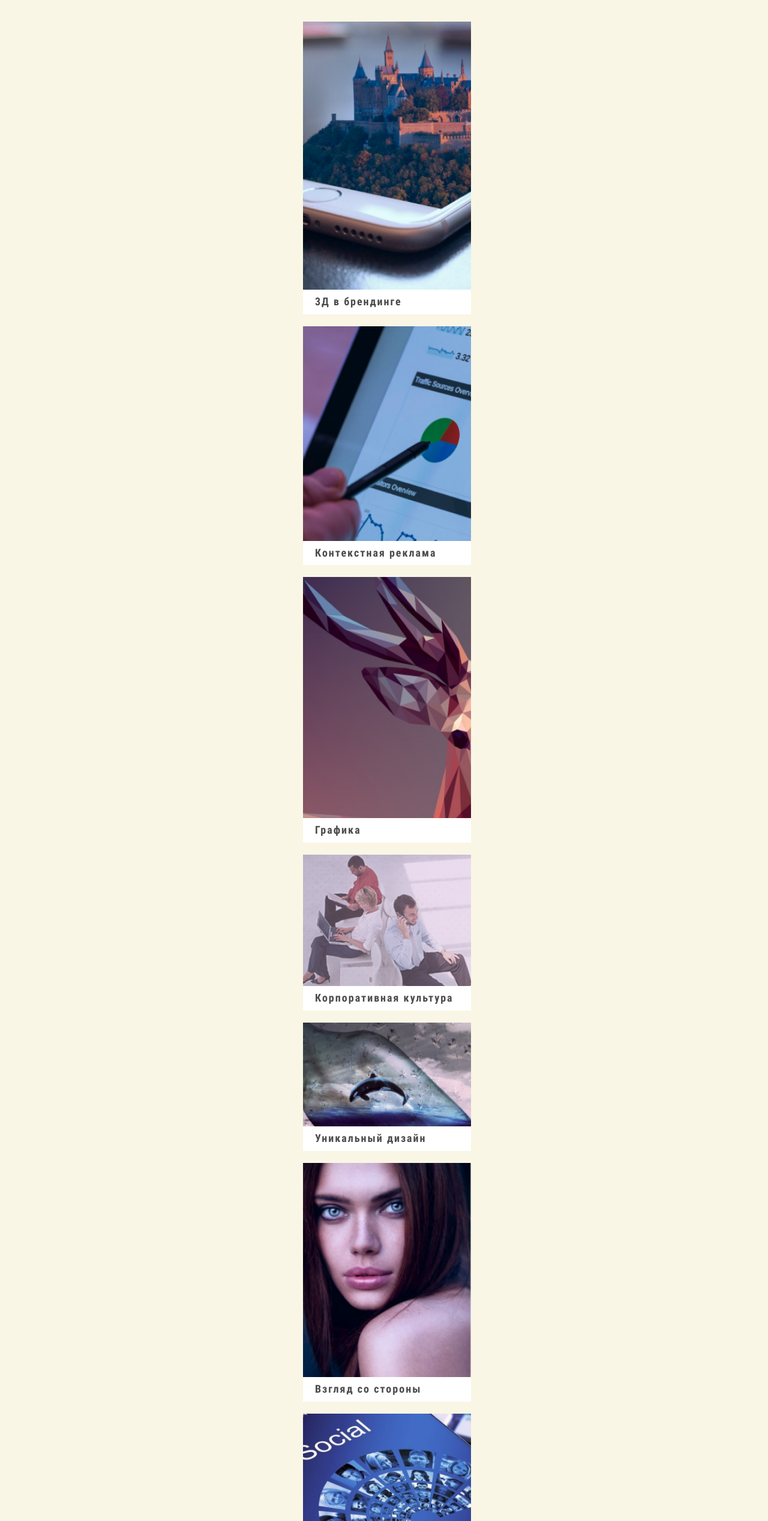
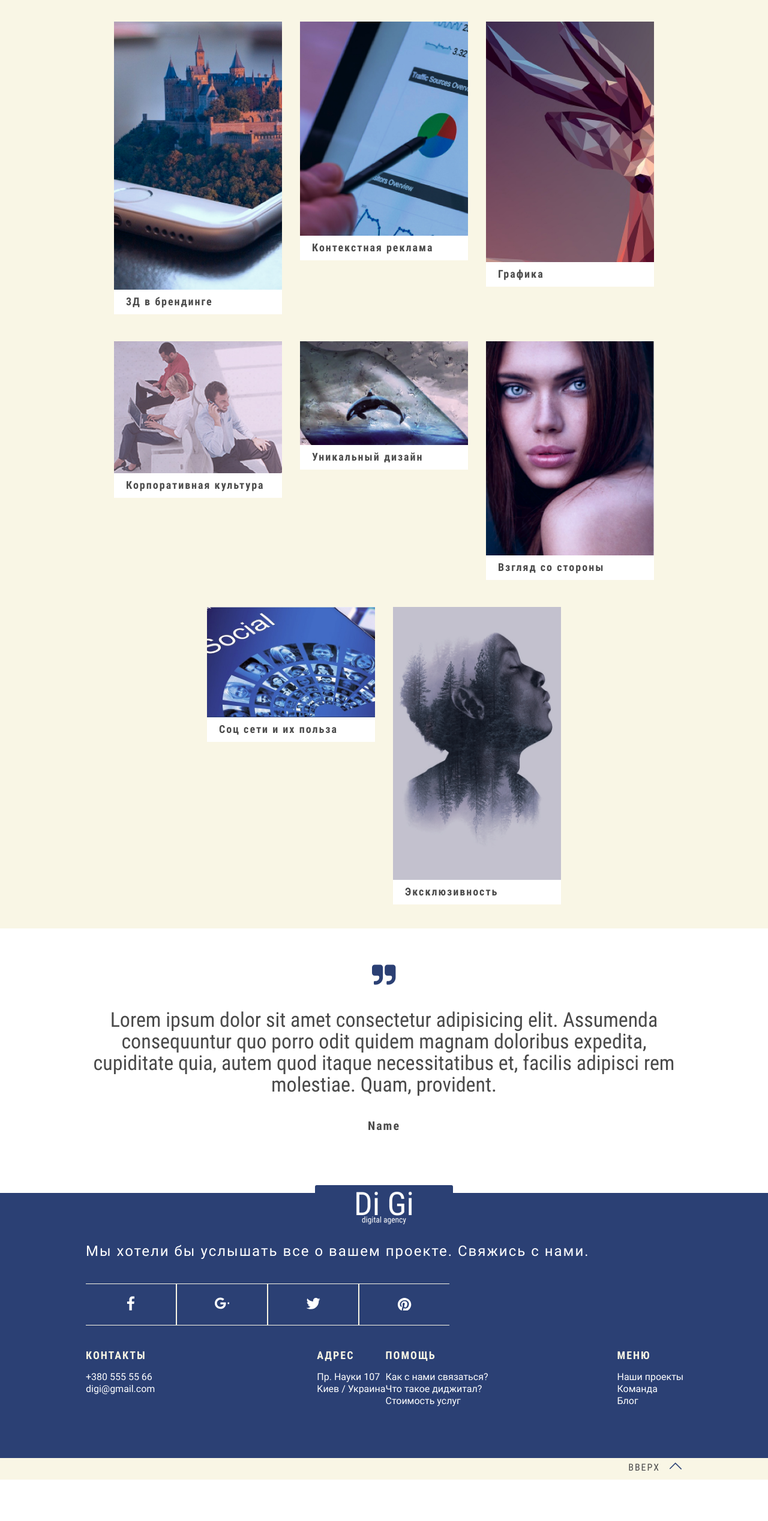
Before and after one commit to NilsRondhuis/new-di-gi, a website built with Parcel: page src/index.html in a window 1280 px wide. Shown: the part 5475-8011 px from the top of the page at 60% size. After the commit the page ends 7942 px from the top, so only its background shows below. Built offline with nearby package versions, Linux system fonts and the light colour scheme.

Commit message:
portrait done

```diff
--- a/src/index.html
+++ b/src/index.html
@@ -292,116 +292,117 @@
         <div class="container">
           <h2 class="section-title section-news__title">Последние Новости</h2>
 
+          <!-- Переделать на гриды -->
         <ul class="list-news">
           <li class="list-news__item">
             <a href="" class="list-news__link">
-              <picture class="list-news__pic">
-                <source srcset="
-                ./images/mobile/news/news-1.jpg 1x
-                ./images/mobile/news/news-1@2x.jpg 2x
-                ./images/mobile/news/news-1@3x.jpg 3x
-                ">
+              <img
+              srcset="
+              ./images/mobile/news/news-1@2x.jpg 300w
+              ./images/mobile/news/news-1@3x.jpg 600w
+              "
+              sizes="(min-width: 640px) 518px, (max-width: 639px) 280px, 100vw"
+              src="./images/mobile/news/news-1@2x.jpg"
+              alt="1">
 
-                <img src="./images/mobile/news/news-1.jpg" alt="1" width="280">
-              </picture>
               <p class="list-news__subhead list-news__subhead--design">3Д в брендинге</p>
             </a>
           </li>
           <li class="list-news__item">
             <a href="" class="list-news__link">
-              <picture class="list-news__pic">
-                <source srcset="
-                ./images/mobile/news/news-2.jpg 1x
-                ./images/mobile/news/news-2@2x.jpg 2x
-                ./images/mobile/news/news-2@3x.jpg 3x
-                ">
+              <img
+              srcset="
+              ./images/mobile/news/news-2@2x.jpg 300w
+              ./images/mobile/news/news-2@3x.jpg 600w
+              "
+              sizes="(min-width: 640px) 518px, (max-width: 639px) 280px, 100vw"
+              src="./images/mobile/news/news-2@2x.jpg"
+              alt="2">
 
-                <img src="./images/mobile/news/news-2.jpg" alt="2" width="280">
-              </picture>
               <p class="list-news__subhead list-news__subhead--design">Контекстная реклама</p>
             </a>
           </li>
           <li class="list-news__item">
             <a href="" class="list-news__link">
-              <picture class="list-news__pic">
-                <source srcset="
-                ./images/mobile/news/news-3.jpg 1x
-                ./images/mobile/news/news-3@2x.jpg 2x
-                ./images/mobile/news/news-3@3x.jpg 3x
-                ">
+              <img
+              srcset="
+              ./images/mobile/news/news-3@2x.jpg 300w
+              ./images/mobile/news/news-3@3x.jpg 600w
+              "
+              sizes="(min-width: 640px) 518px, (max-width: 639px) 280px, 100vw"
+              src="./images/mobile/news/news-3@2x.jpg"
+              alt="3">
 
-                <img src="./images/mobile/news/news-3.jpg" alt="3" width="280">
-              </picture>
               <p class="list-news__subhead list-news__subhead--design">Графика</p>
             </a>
           </li>
           <li class="list-news__item">
             <a href="" class="list-news__link">
-              <picture class="list-news__pic">
-                <source srcset="
-                ./images/mobile/news/news-4.jpg 1x
-                ./images/mobile/news/news-4@2x.jpg 2x
-                ./images/mobile/news/news-4@3x.jpg 3x
-                ">
+              <img
+              srcset="
+              ./images/mobile/news/news-4@2x.jpg 300w
+              ./images/mobile/news/news-4@3x.jpg 600w
+              "
+              sizes="(min-width: 640px) 518px, (max-width: 639px) 280px, 100vw"
+              src="./images/mobile/news/news-4@2x.jpg"
+              alt="4">
 
-                <img src="./images/mobile/news/news-4.jpg" alt="4" width="280">
-              </picture>
               <p class="list-news__subhead list-news__subhead--design">Корпоративная культура</p>
             </a>
           </li>
           <li class="list-news__item">
             <a href="" class="list-news__link">
-              <picture class="list-news__pic">
-                <source srcset="
-                ./images/mobile/news/news-5.jpg 1x
-                ./images/mobile/news/news-5@2x.jpg 2x
-                ./images/mobile/news/news-5@3x.jpg 3x
-                ">
+              <img
+              srcset="
+              ./images/mobile/news/news-5@2x.jpg 300w
+              ./images/mobile/news/news-5@3x.jpg 600w
+              "
+              sizes="(min-width: 640px) 518px, (max-width: 639px) 280px, 100vw"
+              src="./images/mobile/news/news-5@2x.jpg"
+              alt="5">
 
-                <img src="./images/mobile/news/news-5.jpg" alt="5" width="280">
-              </picture>
               <p class="list-news__subhead list-news__subhead--design">Уникальный дизайн</p>
             </a>
           </li>
           <li class="list-news__item">
             <a href="" class="list-news__link">
-              <picture class="list-news__pic">
-                <source srcset="
-                ./images/mobile/news/news-6.jpg 1x
-                ./images/mobile/news/news-6@2x.jpg 2x
-                ./images/mobile/news/news-6@3x.jpg 3x
-                ">
+              <img
+              srcset="
+              ./images/mobile/news/news-6@2x.jpg 300w
+              ./images/mobile/news/news-6@3x.jpg 600w
+              "
+              sizes="(min-width: 640px) 518px, (max-width: 639px) 280px, 100vw"
+              src="./images/mobile/news/news-6@2x.jpg"
+              alt="6">
 
-                <img src="./images/mobile/news/news-6.jpg" alt="6" width="280">
-              </picture>
               <p class="list-news__subhead list-news__subhead--design">Взгляд со стороны</p>
             </a>
           </li>
           <li class="list-news__item">
             <a href="" class="list-news__link">
-              <picture class="list-news__pic">
-                <source srcset="
-                ./images/mobile/news/news-7.jpg 1x
-                ./images/mobile/news/news-7@2x.jpg 2x
-                ./images/mobile/news/news-7@3x.jpg 3x
-                ">
+              <img
+              srcset="
+              ./images/mobile/news/news-7@2x.jpg 300w
+              ./images/mobile/news/news-7@3x.jpg 600w
+              "
+              sizes="(min-width: 640px) 518px, (max-width: 639px) 280px, 100vw"
+              src="./images/mobile/news/news-7@2x.jpg"
+              alt="7">
 
-                <img src="./images/mobile/news/news-7.jpg" alt="7" width="280">
-              </picture>
               <p class="list-news__subhead list-news__subhead--design">Соц сети и их польза</p>
             </a>
           </li>
           <li class="list-news__item">
             <a href="" class="list-news__link">
-              <picture class="list-news__pic">
-                <source srcset="
-                ./images/mobile/news/news-8.jpg 1x
-                ./images/mobile/news/news-8@2x.jpg 2x
-                ./images/mobile/news/news-8@3x.jpg 3x
-                ">
+              <img
+              srcset="
+              ./images/mobile/news/news-8@2x.jpg 300w
+              ./images/mobile/news/news-8@3x.jpg 600w
+              "
+              sizes="(min-width: 640px) 518px, (max-width: 639px) 280px, 100vw"
+              src="./images/mobile/news/news-8@2x.jpg"
+              alt="8">
 
-                <img src="./images/mobile/news/news-8.jpg" alt="8" width="280">
-              </picture>
               <p class="list-news__subhead list-news__subhead--design">Эксклюзивность</p>
             </a>
           </li>
@@ -473,36 +474,54 @@
             </li>
           </ul>
 
-          <address class="page-footer__address">
-            <p class="page-footer__meta-title">КОНТАКТЫ</p>
-            <ul class="list-meta">
-              <li class="list-meta__item"><a href="tel:+3805555566" class="list-meta__link">+380 555 55 66</a></li>
-              <li class="list-meta__item"><a href="mailto:digi@gmail.com" class="list-meta__link">digi@gmail.com</a></li>
-            </ul>
+          <ul class="list-meta">
+            <li class="list-meta__item">
+                <p class="page-footer__meta-title">КОНТАКТЫ</p>
+                <address>
+                  <ul class="list-contacts">
+                    <li class="list-contacts__item">
+                      <a href="tel:+3805555566" class="list-meta__link">+380 555 55 66</a>
+                    </li>
+                    <li class="list-contacts__item">
+                      <a href="mailto:digi@gmail.com" class="list-meta__link">digi@gmail.com</a>
+                    </li>
+                  </ul>
+                </address>
+            </li>
+            <li class="list-meta__item">
+              <p class="page-footer__meta-title">АДРЕС</p>
+              <address>
+                <a href="" target="_blank" rel="noopener noreferer" class="list-meta__link">Пр. Науки 107 <br> Kиев / Украина</a>
+              </address>
+            </li>
+            <li class="list-meta__item">
+              <p class="page-footer__meta-title">ПОМОЩЬ</p>
+              <ul class="list-help">
+                <li class="list-help__item">
+                  <a href="" class="list-meta__link" >Как с нами связаться?</a>
+                </li>
+                <li class="list-help__item">
+                  <a href="" class="list-meta__link" >Что такое диджитал?</a>
+                </li>
+                <li class="list-help__item">
+                  <a href="" class="list-meta__link" >Стоимость услуг</a>
+                </li>
+              </ul>
+            </li>
+            <li class="list-meta__item">
+              <p class="page-footer__meta-title">МЕНЮ</p>
 
-            <p class="page-footer__meta-title">АДРЕС</p>
-            <ul class="list-meta">
-              <li class="list-meta__item"><a href="" target="_blank" rel="noopener noreferer" class="list-meta__link">Пр. Науки 107 Kиев / Украина</a></li>
-            </ul>
-
-            <p class="page-footer__meta-title">ПОМОЩЬ</p>
-            <ul class="list-meta">
-              <li class="list-meta__item" ><a href="" class="list-meta__link" >Как с нами связаться?</a></li>
-              <li class="list-meta__item" ><a href="" class="list-meta__link" >Что такое диджитал?</a></li>
-              <li class="list-meta__item" ><a href="" class="list-meta__link" >Стоимость услуг</a></li>
-            </ul>
-
-            <p class="page-footer__meta-title">МЕНЮ</p>
-            <ul class="list-meta">
-              <li class="list-meta__item"><a href="" class="list-meta__link">Наши проекты</a></li>
-              <li class="list-meta__item"><a href="" class="list-meta__link">Команда</a></li>
-              <li class="list-meta__item"><a href="" class="list-meta__link">Блог</a></li>
-            </ul>
-          </address>
+              <ul class="list-menu">
+                <li class="list-menu__item"><a href="" class="list-meta__link">Наши проекты</a></li>
+                <li class="list-menu__item"><a href="" class="list-meta__link">Команда</a></li>
+                <li class="list-menu__item"><a href="" class="list-meta__link">Блог</a></li>
+              </ul>
+            </li>
+          </ul>
       </div>
     </footer>
     <div class="up-container">
-      <div class="container centered">
+      <div class="container centered centered--portrait-left">
         <button class="up-container__btn">
           Вверх
           <svg class="up-container__icon">
--- a/src/js/common.js
+++ b/src/js/common.js
@@ -1,10 +1,12 @@
 const refs = {
     listProject: document.querySelector('.list-project'),
     listService: document.querySelector('.list-service'),
+    listNews: document.querySelector('.list-news'),
 }
 
 refs.listProject.addEventListener('click', noReset);
 refs.listService.addEventListener('click', noReset);
+refs.listNews.addEventListener('click', noReset);
 
 function noReset(e) {
     e.preventDefault();
--- a/src/sass/components/_btn-up.scss
+++ b/src/sass/components/_btn-up.scss
@@ -3,6 +3,15 @@
     justify-content: center;
     background-color: var(--secondary-cl);
     padding: 60px 0;
+
+    @include for-size(portrait) {
+        padding: 7px 0;
+    }
+}
+.centered--portrait-left {
+    @include for-size(portrait) {
+        justify-content: end;
+    }
 }
 .up-container__btn {
     display: flex;
@@ -13,13 +22,25 @@
     font-family: var(--heading-text-fonts);
     @include fonts-property (16px, 1.18);
     letter-spacing: 2px;
+    text-transform: uppercase;
     color: var(--dark-cl);
     background-color: transparent;
     border: none;
+
+    @include for-size(portrait) {
+        flex-direction: row;
+        align-items: normal;
+    }
 }
 .up-container__icon {
     margin-top: 15px;
     width: 16px;
     height: 15px;
     fill: var(--accent-cl);
+
+    @include for-size(portrait) {
+        margin: 0 0 0 15px;
+        width: 22px;
+        height: 22px;
+    }
 }
--- a/src/sass/components/_footer.scss
+++ b/src/sass/components/_footer.scss
@@ -24,30 +24,91 @@
     text-align: center;
     letter-spacing: 2px;
     color: var(--white-cl);
+
+    @include for-size(portrait) {
+        @include fonts-property (24px, 1.08);
+        text-align: start;
+    }
 }
 .list-social {
     margin-bottom: 40px;
     display: flex;
     flex-direction: column;
     align-items: center;
+
+    @include for-size(portrait) {
+        flex-direction: row;
+    }
 }
 .list-social__item {
 
     &:not(:last-child) {
         margin-bottom: 10px;
+
+        @include for-size(portrait) {
+            margin: 0;
+        }
+    }
+
+    @include for-size(portrait) {
+        border: 1px solid var(--secondary-cl);
+
+        &:first-child {
+            border-left: none;
+        }
+        &:last-child {
+            border-right: none;
+        }
     }
 }
 .list-social__link {
+    display: inline-block;
+
+    @include for-size(portrait) {
+
+        padding: 20px 63px;
+    }
 }
 .list-social__icon {
     width: 24px;
     height: 24px;
     fill: var(--white-cl);
 }
-.page-footer__address {
+
+.list-meta {
     display: flex;
     flex-direction: column;
-    align-items: center;
+
+    &:not(:last-child) {
+        margin-bottom: 40px;
+    }
+
+    @include for-size(portrait) {
+        flex-direction: row;
+        flex-wrap: wrap;
+        margin-right: -20px;
+    }
+}
+.list-meta__item {
+    text-align: center;
+
+    &:not(:last-child) {
+        margin-bottom: 40px;
+    }
+
+    @include for-size(portrait) {
+        text-align: start;
+
+        &:nth-last-child(-n + 2) {
+            margin-bottom: 0;
+        }
+        &:first-child {
+            margin-right: 270px;
+        }
+        &:nth-child(3) {
+            margin-right: 215px;
+        }
+    }
 }
 .page-footer__meta-title {
     margin-bottom: 15px;
@@ -57,20 +118,6 @@
     letter-spacing: 2px;
     color: var(--secondary-cl);
 }
-.list-meta {
-    display: flex;
-    flex-direction: column;
-    align-items: center;
-
-    &:not(:last-child) {
-        margin-bottom: 40px;
-    }
-}
-.list-meta__item {
-    &:not(:last-child) {
-        margin-bottom: 5px;
-    }
-}
 .list-meta__link {
     @include fonts-property (16px, 1.25);
     color: var(--white-cl);
--- a/src/sass/layouts/_news.scss
+++ b/src/sass/layouts/_news.scss
@@ -5,16 +5,31 @@
     color: var(--accent-cl);
 }
 .list-news {
-    display: flex;
-    flex-direction: column;
-    align-items: center;
+
+    @include for-size(portrait) {
+        display: flex;
+        flex-wrap: wrap;
+        justify-content: center;
+        margin: -15px;
+    }
 }
 .list-news__item {
-    max-width: 270px;
+    margin-left: auto;
+    margin-right: auto;
+    max-width: 280px;
     width: 100%;
 
     &:not(:last-child) {
         margin-bottom: 20px;
+
+        @include for-size(portrait) {
+            margin-bottom: 30px;
+        }
+    }
+
+    @include for-size(portrait) {
+        margin: 15px;
+        flex-basis: calc((100% - 2 * 30px) / 2);
     }
 }
 .list-news__link {
--- a/src/sass/layouts/_review.scss
+++ b/src/sass/layouts/_review.scss
@@ -1,4 +1,5 @@
 .section-review {
+    padding: 60px 0;
 }
 .section-review__icon {
     width: 40px;
@@ -7,6 +8,10 @@
 }
 .section-review__centered {
     margin-bottom: 90px;
+
+    @include for-size(portrait) {
+        margin-bottom: 40px;
+    }
 }
 .review {
     margin-bottom: 40px;
@@ -17,6 +22,11 @@
     text-align: center;
     font-family: var(--heading-text-fonts);
     @include fonts-property (24px, 1.08);
+
+    @include for-size(portrait) {
+        margin-bottom: 40px;
+        @include fonts-property (34px, 1.06);
+    }
 }
 .review__name {
     font-family: var(--heading-text-fonts);
--- a/src/sass/layouts/_service.scss
+++ b/src/sass/layouts/_service.scss
@@ -224,6 +224,7 @@
 .list_service__more {
     position: absolute;
     left: 50%;
+    width: 100%;
     transform: translateX(-50%);
     padding: 0 20px;
     opacity: 0;
```
